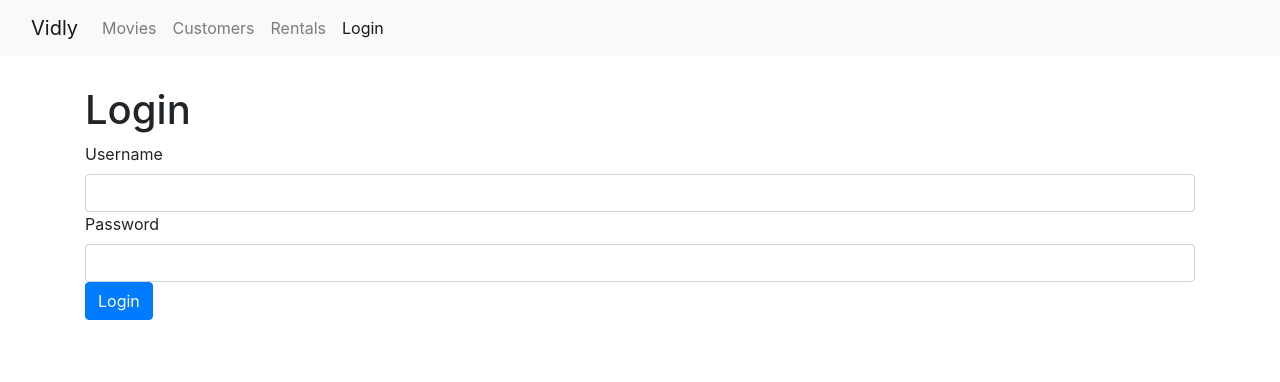
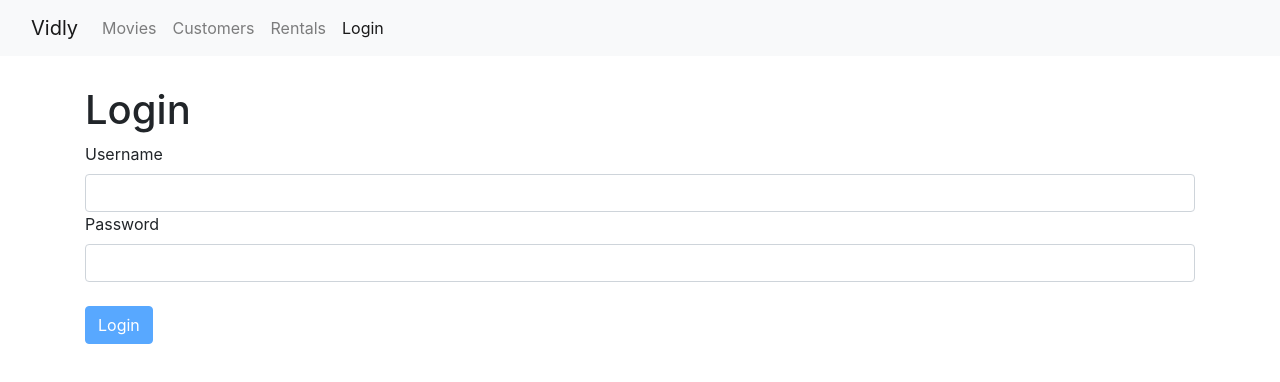
Before and after one commit to SujonMahmud6814/vidly, a React (Create React App) app: page /login in a window 1280 px wide. Shown: the top 382 px of the page. Built offline with nearby package versions, Linux system fonts and the light colour scheme.

Commit message:
till forms video 20

```diff
--- a/package.json
+++ b/package.json
@@ -8,6 +8,7 @@
     "@testing-library/user-event": "^12.1.10",
     "bootstrap": "^4.1.1",
     "font-awesome": "^4.7.0",
+    "joi-browser": "^13.4.0",
     "lodash": "^4.17.10",
     "prop-types": "^15.6.2",
     "react": "^17.0.1",
--- /dev/null
+++ b/src/components/common/form.jsx
@@ -0,0 +1,72 @@
+import React, { Component } from 'react';
+import Input from "./input";
+import Joi from "joi-browser";
+
+class Form extends Component {
+    state = {
+        data:{},
+        errors: {}
+     }
+
+     validate = () => {
+        const options ={abortEarly:false};
+        const {error} = Joi.validate(this.state.data, this.schema, options);
+        if(!error) return null;
+        const errors = {};
+        for(let item of error.details)
+          errors[item.path[0]]  = item.message;
+        return errors;
+    };
+    validateProperty = ({ name, value }) => {
+        const obj = {[name]: value};
+        const schema = {[name]: this.schema[name]};
+        const {error} = Joi.validate(obj, schema);
+        return error ? error.details[0].message : null;
+    };
+    handleSubmit = (e) => {
+        e.preventDefault();
+
+        const errors = this.validate();
+        this.setState({ errors: errors || {} });
+        if (errors) return;
+
+        this.doSubmit();
+    };
+    handleChange = ({ currentTarget: input }) => {
+        const errors = { ...this.state.errors };
+        const errorMessage = this.validateProperty(input);
+        if (errorMessage) errors[input.name] = errorMessage;
+        else delete errors[input.name];
+
+        const data = { ...this.state.data };
+        data[input.name] = input.value;
+
+        this.setState({ data, errors });
+    };
+
+    renderButton(label){
+        return <button
+        disabled={this.validate()}
+        className="btn btn-primary"
+    >
+        {label}
+    </button>
+    }
+
+    renderInput(name,label,type = "text"){
+        const { data, errors } = this.state;
+        return (
+            <Input
+                        type= {type}
+                        name={name}
+                        value={data[name]}
+                        label={label}
+                        onChange={this.handleChange}
+                        error={errors[name]}
+                    />
+        )
+    }
+
+}
+
+export default Form;
--- /dev/null
+++ b/src/components/common/input.jsx
@@ -0,0 +1,13 @@
+import React from "react";
+
+const Input = ({ name, label, error, ...rest }) => {
+    return (
+        <div className="from-group">
+            <label htmlFor={name}>{label}</label>
+            <input {...rest} name={name} id={name} className="form-control" />
+            {error && <div className="alert alert-danger">{error}</div>}
+        </div>
+    );
+};
+
+export default Input;
--- a/src/components/loginForm.jsx
+++ b/src/components/loginForm.jsx
@@ -1,57 +1,33 @@
 import React, { Component } from "react";
+import Form from "./common/form";
+import Joi from "joi-browser";
 
-class LoginForm extends Component {
+class LoginForm extends Form {
     state = {
-        account: { username: "", password: "" },
+        data: { username: "", password: "" },
+        errors: {},
     };
 
-    // username = React.createRef();
+    schema = {
+        username: Joi.string().required().label("Username"),
+        password: Joi.string().required().label("Password"),
+    };
 
-    // componentDidMount() {
-    //     this.username.current.focus();
-    // }
-
-    handleSubmit = (e) => {
-        e.preventDefault();
-
-        //call the server
+    doSubmit = () => {
+        //Call the server
         console.log("Submitted");
-    };
-    handleChange = ({ currentTarget: input }) => {
-        const account = { ...this.state.account };
-        account[input.name] = input.value;
-        this.setState({ account });
     };
 
     render() {
-        const { account } = this.state;
+
         return (
             <div>
                 <h1>Login</h1>
                 <form onSubmit={this.handleSubmit}>
-                    <div className="from-group">
-                        <label htmlFor="username">Username</label>
-                        <input
-                            value={account.username}
-                            onChange={this.handleChange}
-                            id="username"
-                            name="username"
-                            type="text"
-                            className="form-control"
-                        />
-                    </div>
-                    <div className="from-group">
-                        <label htmlFor="password">Password</label>
-                        <input
-                            value={account.password}
-                            onChange={this.handleChange}
-                            id="password"
-                            name="password"
-                            type="text"
-                            className="form-control"
-                        />
-                    </div>
-                    <button className="btn btn-primary">Login</button>
+                    {this.renderInput("username", "Username")}
+                    {this.renderInput("password", "Password","password")}
+                    <br />
+                    {this.renderButton("Login")}
                 </form>
             </div>
         );
```
Also changed, not shown: 2 other files (tests, documents, lock files or other folders).
